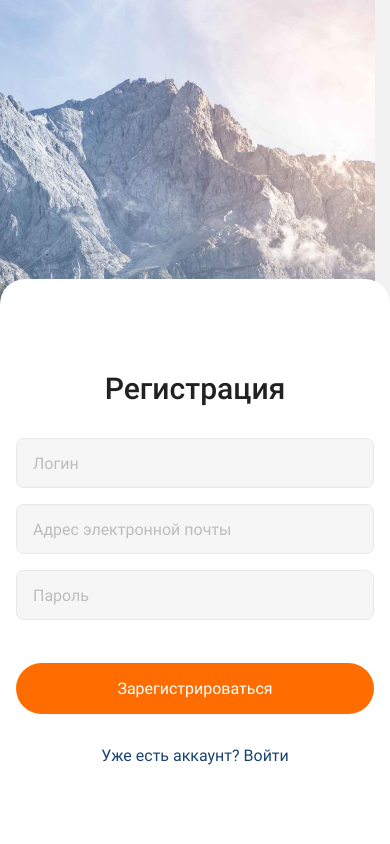
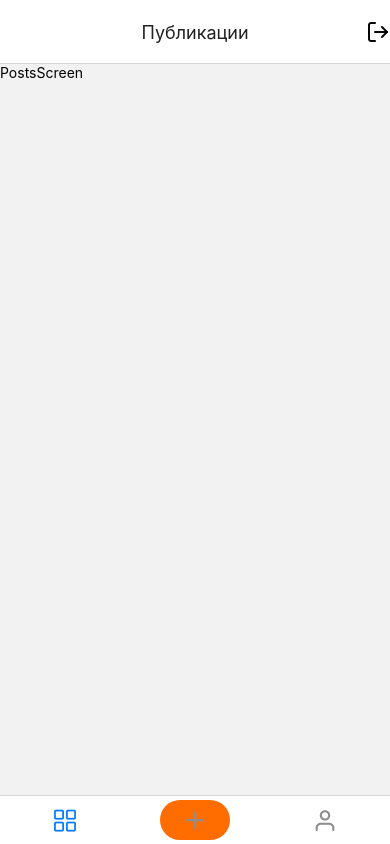
Before and after one commit to artipavl/goit-react-n-phone, a React Native app: screen / in a window 390 px wide. Built offline with nearby package versions, Linux system fonts and the light colour scheme.

Commit message:
Додає навігацію
Додає першк версію навігаціє по застосунку

```diff
--- a/App.js
+++ b/App.js
@@ -1,7 +1,11 @@
-import { NavigationContainer } from "@react-navigation/native";
-import { createNativeStackNavigator } from "@react-navigation/native-stack";
+import * as React from "react";
+import { Feather, AntDesign, Octicons } from "@expo/vector-icons";
+import { NavigationContainer, useNavigation } from "@react-navigation/native";
+import { createBottomTabNavigator } from "@react-navigation/bottom-tabs";
+import { createStackNavigator } from "@react-navigation/stack";
 
-const AuthStack = createNativeStackNavigator();
+const AuthStack = createStackNavigator();
+const MainTab = createBottomTabNavigator();
 
 import { useCallback, useState } from "react";
 import { useFonts } from "expo-font";
@@ -12,7 +16,10 @@ SplashScreen.preventAutoHideAsync();
 
 import LoginScreen from "./screens/auth/LoginScreen";
 import RegisterScreen from "./screens/auth/RegisterScreen";
-import { Text } from "react-native";
+import { Button, StyleSheet, Text, View } from "react-native";
+import PostsScreen from "./screens/main/PostsScreen";
+import ProfileScreen from "./screens/main/ProfileScreen";
+import CreatePostsScreen from "./screens/main/CreatePostsScreen";
 
 export default function App() {
   const [fontsLoaded] = useFonts({
@@ -20,7 +27,7 @@ export default function App() {
     "Roboto-500": require("./assets/fonts/Roboto-Medium.ttf"),
     "Roboto-400": require("./assets/fonts/Roboto-Regular.ttf"),
   });
-  const [isLogin, setIsLogin] = useState(false);
+  const [isLogin, setIsLogin] = useState(true);
 
   const onLayoutRootView = useCallback(async () => {
     if (fontsLoaded) {
@@ -35,6 +42,77 @@ export default function App() {
 
   return (
     <NavigationContainer>
+      {isLogin ? (
+        <MainTab.Navigator>
+          <MainTab.Screen
+            name="Публикации"
+            component={PostsScreen}
+            options={{
+              tabBarStyle: styles.tabBar,
+              tabBarShowLabel: false,
+              tabBarIcon: ({ color, size }) => (
+                <AntDesign name="appstore-o" color={color} size={size} />
+              ),
+              headerTintColor: "#212121",
+              headerTitleStyle: {
+                fontWeight: "Roboto-500",
+              },
+              headerTitleAlign: "center",
+              headerRight: () => (
+                  <Feather
+                    name="log-out"
+                    size={24}
+                    color="black"
+                    // onPress={}
+                  />
+                )
+              ,
+            }}
+          />
+          <MainTab.Screen
+            name="Создать публикацию"
+            component={CreatePostsScreen}
+            options={{
+              tabBarShowLabel: false,
+              tabBarShow: false,
+
+              tabBarIcon: ({ color, size }) => (
+                <View style={styles.buttonPlus}>
+                  <Octicons name="plus" color={color} size={size} />
+                </View>
+              ),
+              tabBarStyle: { display: "none" },
+              headerLeft: () => {
+                const navigation = useNavigation();
+                return (
+                  <Feather
+                    name="arrow-left"
+                    size={24}
+                    color="black"
+                    onPress={() => navigation.goBack()}
+                  />
+                );
+              },
+              headerTintColor: "#212121",
+              headerTitleStyle: {
+                fontWeight: "Roboto-500",
+              },
+              headerTitleAlign: "center",
+            }}
+          />
+          <MainTab.Screen
+            name="Профиль"
+            component={ProfileScreen}
+            options={{
+              headerShown: false,
+              tabBarShowLabel: false,
+              tabBarIcon: ({ color, size }) => (
+                <Feather name="user" color={color} size={size} />
+              ),
+            }}
+          />
+        </MainTab.Navigator>
+      ) : (
         <AuthStack.Navigator>
           <AuthStack.Screen
             name="Register"
@@ -47,6 +125,21 @@ export default function App() {
             options={{ headerShown: false }}
           />
         </AuthStack.Navigator>
+      )}
     </NavigationContainer>
   );
 }
+
+const styles = StyleSheet.create({
+  buttonPlus: {
+    backgroundColor: "#FF6C00",
+    width: 70,
+    height: 40,
+    alignItems: "center",
+    justifyContent: "center",
+    borderRadius: 100,
+  },
+  tabBar: {
+    // backgroundColor: "red",
+  },
+});
--- a/app.json
+++ b/app.json
@@ -3,7 +3,7 @@
     "name": "myNewProject",
     "slug": "myNewProject",
     "version": "1.0.0",
-    "orientation": "default",
+    "orientation": "portrait",
     "icon": "./assets/icon.png",
     "userInterfaceStyle": "light",
     "splash": {
--- a/package.json
+++ b/package.json
@@ -15,6 +15,7 @@
     "@react-navigation/bottom-tabs": "^6.5.2",
     "@react-navigation/native": "^6.1.1",
     "@react-navigation/native-stack": "^6.9.7",
+    "@react-navigation/stack": "^6.3.10",
     "expo": "~47.0.8",
     "expo-font": "~11.0.1",
     "expo-splash-screen": "^0.17.5",
@@ -24,7 +25,8 @@
     "react-native": "0.70.5",
     "react-native-safe-area-context": "4.4.1",
     "react-native-screens": "~3.18.0",
-    "react-native-web": "~0.18.9"
+    "react-native-web": "~0.18.9",
+    "react-native-gesture-handler": "~2.8.0"
   },
   "devDependencies": {
     "@babel/core": "^7.12.9"
```
Also changed, not shown: 1 other file (tests, documents, lock files or other folders). Lines whose indentation alone changed are shown as unchanged.
